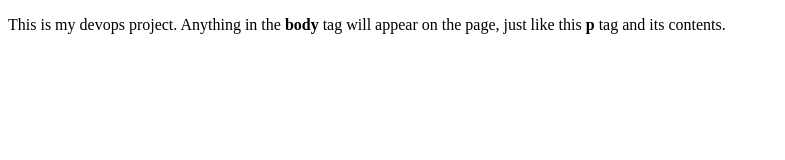
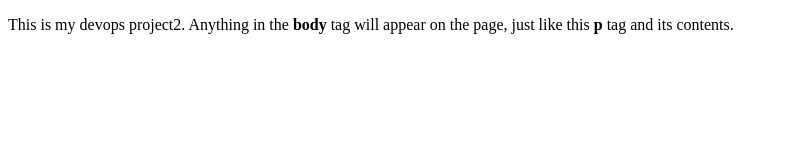
Before and after one commit to hndcloudtech/myproject, a plain HTML site: page index.html in a window 1280 px wide. Shown: the whole page, without its empty margins (0-785 px from the left). Drawn offline with Linux system fonts and the light colour scheme.

Commit message:
Update index.html

```diff
--- a/index.html
+++ b/index.html
@@ -4,6 +4,6 @@
     <title>This is the title of the webpage!</title>
   </head>
   <body>
-    <p>This is my devops project. Anything in the <strong>body</strong> tag will appear on the page, just like this <strong>p</strong> tag and its contents.</p>
+    <p>This is my devops project2. Anything in the <strong>body</strong> tag will appear on the page, just like this <strong>p</strong> tag and its contents.</p>
   </body>
 </html>
```
